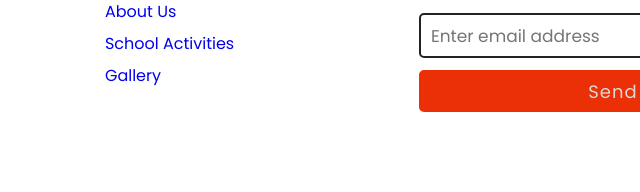
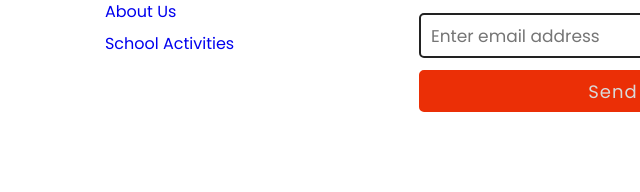
Before and after one commit to Vaishakh-Nambiar/cgkgpbr.in, a plain HTML site: page academics.html in a window 1280 px wide. Shown: the part 3410-3602 px from the top of the page, 421-1061 px from the left. Drawn offline with Linux system fonts and the light colour scheme.

Commit message:
update home on evrypage 1

```diff
--- a/academics.html
+++ b/academics.html
@@ -407,7 +407,6 @@
                 <div><a href="academics.html">Academics</a></div>
                 <div><a href="design.html">About Us</a></div>
                 <div><a href="resource/Adobe Scan 30 Nov 2021 (1).pdf">School Activities</a></div>
-                <div><a href="#gallery">Gallery</a></div>
             </div>
             <div class="right box">
                 <div class="topic">Subscribe us</div>
```
